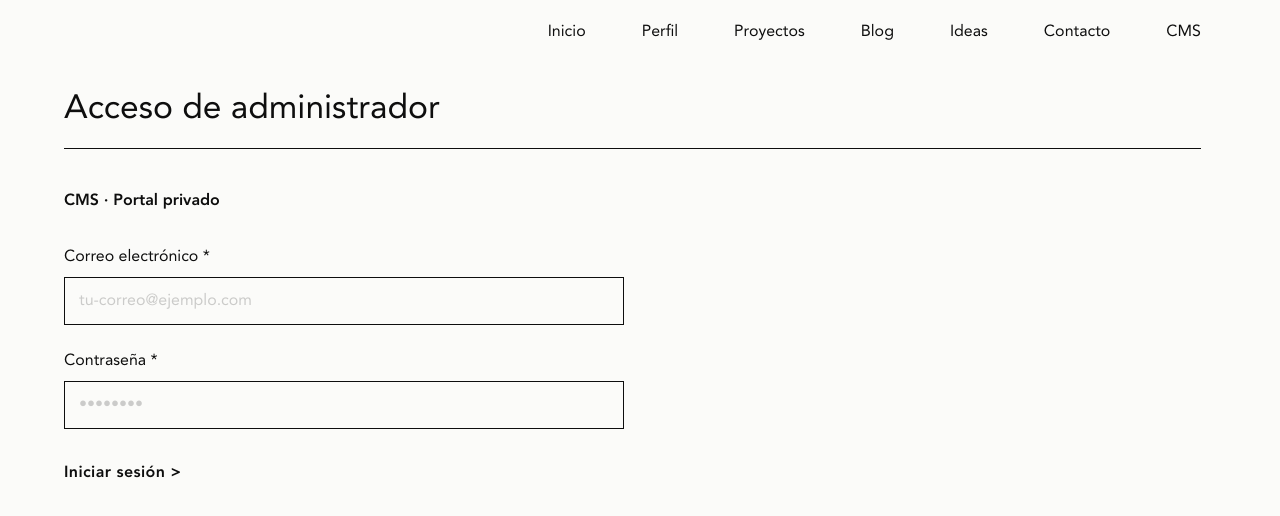
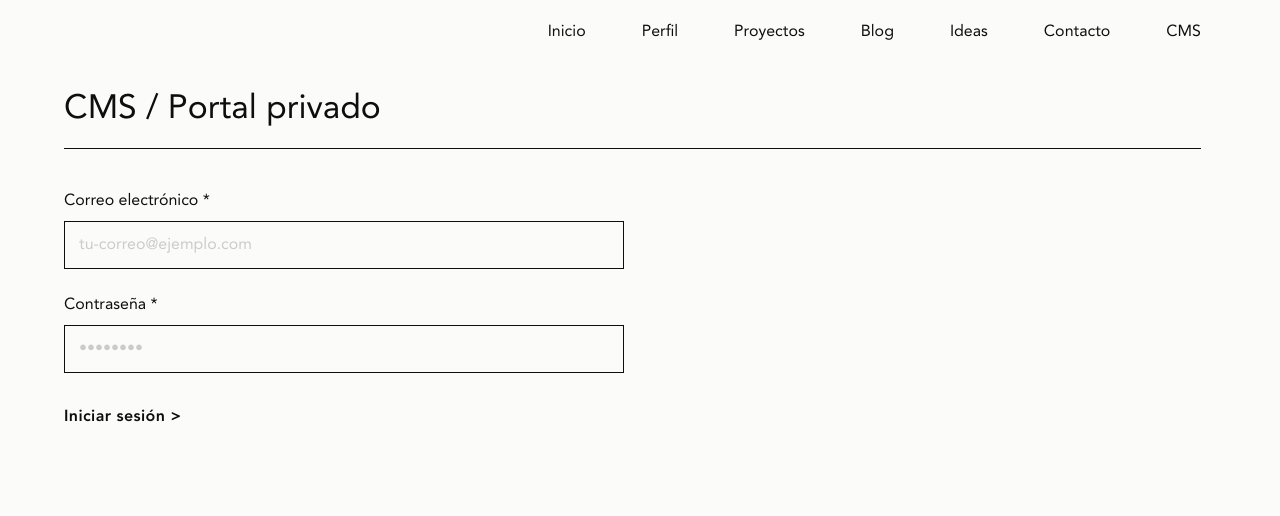
Before and after one commit to juanpablo3705/personal-web, a Next.js app: page /login in a window 1280 px wide. Shown: the top 516 px of the page. Built offline with nearby package versions, Linux system fonts and the light colour scheme; no server answers.

Commit message:
style(login): cambiar titulo a CMS / Portal privado y quitar subtitulo

```diff
--- a/src/app/(admin)/login/page.tsx
+++ b/src/app/(admin)/login/page.tsx
@@ -45,14 +45,11 @@ export default function LoginPage() {
           id="login-heading"
           className="font-roman text-2xl leading-[1.32] sm:text-3xl lg:text-[2.1rem]"
         >
-          Acceso de administrador
+          CMS / Portal privado
         </h1>
       </header>
 
       <div className="max-w-[560px] space-y-8">
-        <p className="font-heavy text-sm sm:text-base">
-          CMS · Portal privado
-        </p>
 
         {activeEmail && (
           <div className="space-y-4 border border-current p-5 font-roman text-sm sm:text-base">
```
